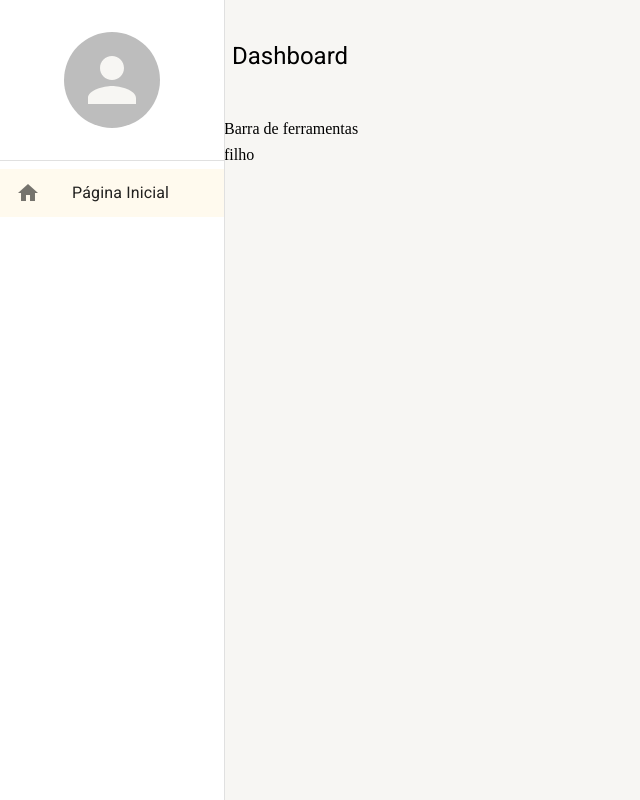
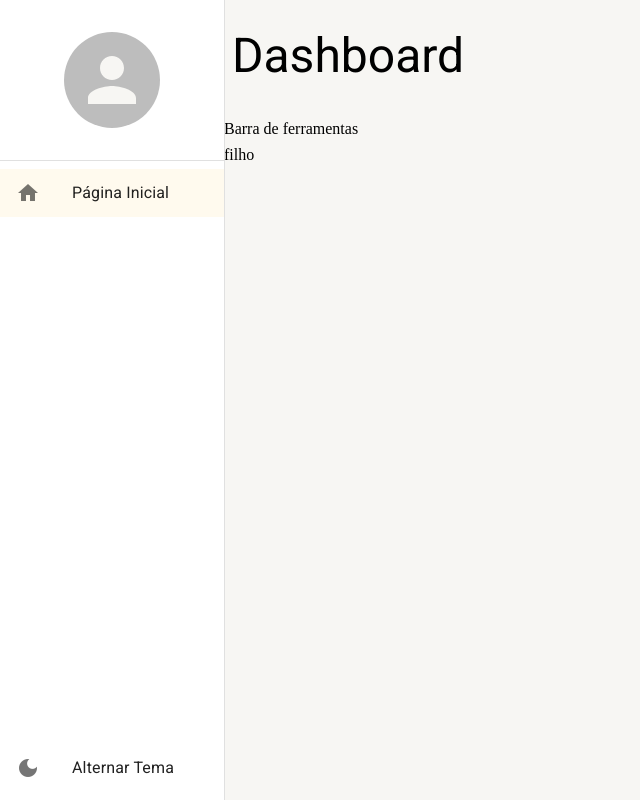
Before and after one commit to raniere57/react-material, a React (Create React App) app: page /pagina-inicial in a window 1280 px wide. Shown: the whole page, without its empty margins (0-640 px from the left). Built offline with nearby package versions, Linux system fonts and the light colour scheme.

Commit message:
feat: inserido botão mudar tema

```diff
--- a/src/pages/dashboard/Dashboard.tsx
+++ b/src/pages/dashboard/Dashboard.tsx
@@ -4,7 +4,7 @@ import { LayoutBaseDePaginas } from '../../shared/layouts';
 export const Dashboard = () => {
 
   return(
-    <LayoutBaseDePaginas titulo='Dashboard' >
+    <LayoutBaseDePaginas titulo='Dashboard' barraDeFerramentas={<>Barra de ferramentas</>} >
       filho
     </LayoutBaseDePaginas>
   );
--- a/src/shared/components/menu-lateral/MenuLateral.tsx
+++ b/src/shared/components/menu-lateral/MenuLateral.tsx
@@ -1,6 +1,6 @@
 import { Avatar, Box, Divider, Drawer, Icon, List, ListItemButton, ListItemIcon, ListItemText, useMediaQuery, useTheme } from '@mui/material';
 import { useMatch, useNavigate, useResolvedPath } from 'react-router-dom';
-import { useDrawerContext } from '../../contexts';
+import { useAppThemeContext, useDrawerContext } from '../../contexts';
 
 
 interface IMenuLateralProps {
@@ -20,7 +20,7 @@ const ListItemLink = ({ label, icon, to, onClick }: IListItemLinkProps) => {
 
   const resolvedPath = useResolvedPath(to);
 
-  const match = useMatch({path: resolvedPath.pathname, end: false});
+  const match = useMatch({ path: resolvedPath.pathname, end: false });
 
   const handleClick = () => {
     onClick();
@@ -45,6 +45,8 @@ export const MenuLateral = ({ children }: IMenuLateralProps) => {
 
   const { isDrawerOpen, toggleDrawerOpen, drawerOptions } = useDrawerContext();
 
+  const { toggleTheme } = useAppThemeContext();
+
   return (
     <>
       <Drawer open={isDrawerOpen} variant={smDown ? 'temporary' : 'permanent'} onClose={toggleDrawerOpen} >
@@ -66,6 +68,16 @@ export const MenuLateral = ({ children }: IMenuLateralProps) => {
               ))}
             </List>
           </Box>
+          <Box>
+            <List component='nav' >
+              <ListItemButton onClick={toggleTheme}>
+                <ListItemIcon>
+                  <Icon>dark_mode</Icon>
+                </ListItemIcon>
+                <ListItemText primary='Alternar Tema'/>
+              </ListItemButton>
+            </List>
+          </Box>
         </Box>
       </Drawer>
       <Box height='100vh' ml={smDown ? 0 : theme.spacing(28)} >
--- a/src/shared/layouts/LayoutBaseDePaginas.tsx
+++ b/src/shared/layouts/LayoutBaseDePaginas.tsx
@@ -1,25 +1,27 @@
 import { Box, Icon, IconButton, Theme, Typography, useMediaQuery, useTheme } from '@mui/material';
+import { ReactNode } from 'react';
 import { useDrawerContext } from '../contexts';
 
 interface ILayoutBaseDePaginasProps {
   children: React.ReactNode
-  titulo: string;
-
+  titulo: string
+  barraDeFerramentas?: ReactNode
 }
 
 
-export const LayoutBaseDePaginas = ({ children, titulo }: ILayoutBaseDePaginasProps) => {
+export const LayoutBaseDePaginas = ({ children, titulo, barraDeFerramentas }: ILayoutBaseDePaginasProps) => {
 
 
   const smDown = useMediaQuery((theme: Theme) => theme.breakpoints.down('sm'));
+  const mdDown = useMediaQuery((theme: Theme) => theme.breakpoints.down('md'));
 
   const theme = useTheme();
 
-  const {toggleDrawerOpen} = useDrawerContext();
+  const { toggleDrawerOpen } = useDrawerContext();
 
   return (
     <Box height='100%' display='flex' flexDirection='column' gap={1}>
-      <Box padding={1} display='flex' alignItems='center' height={theme.spacing(12)} gap={1}>
+      <Box padding={1} display='flex' alignItems='center' gap={1} height={theme.spacing(smDown ? 6 : mdDown ? 8 : 12)} >
 
         {smDown && (
           <IconButton onClick={toggleDrawerOpen}>
@@ -27,16 +29,18 @@ export const LayoutBaseDePaginas = ({ children, titulo }: ILayoutBaseDePaginasPr
           </IconButton>
         )}
 
-        <Typography variant='h5'>
+        <Typography variant={smDown ? 'h5' : mdDown ? 'h4' : 'h3'} whiteSpace='nowrap' overflow='hidden' textOverflow='ellipses'>
           {titulo}
         </Typography>
       </Box>
 
-      <Box>
-        Barra de ferramentas
-      </Box>
+      {barraDeFerramentas && (
+        <Box>
+          {barraDeFerramentas}
+        </Box>
+      )}
 
-      <Box>
+      <Box flex={1} overflow='auto'>
         {children}
       </Box>
     </Box>
--- a/src/shared/themes/Dark.ts
+++ b/src/shared/themes/Dark.ts
@@ -1,8 +1,9 @@
-import {createTheme} from '@mui/material';
+import { createTheme } from '@mui/material';
 import { cyan, yellow } from '@mui/material/colors';
 
 export const DarkTheme = createTheme({
   palette: {
+    mode: 'dark',
     primary: {
       main: yellow[700],
       dark: yellow[800],
@@ -18,6 +19,11 @@ export const DarkTheme = createTheme({
     background: {
       paper: '#303134',
       default: '#202124'
+    },
+  },
+  typography: {
+    allVariants: {
+      color: 'white',
     }
   }
 });
```
